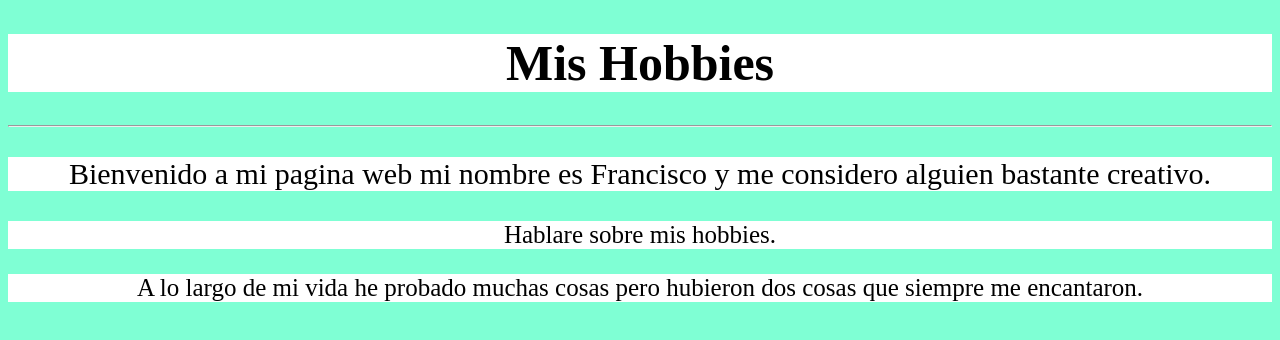
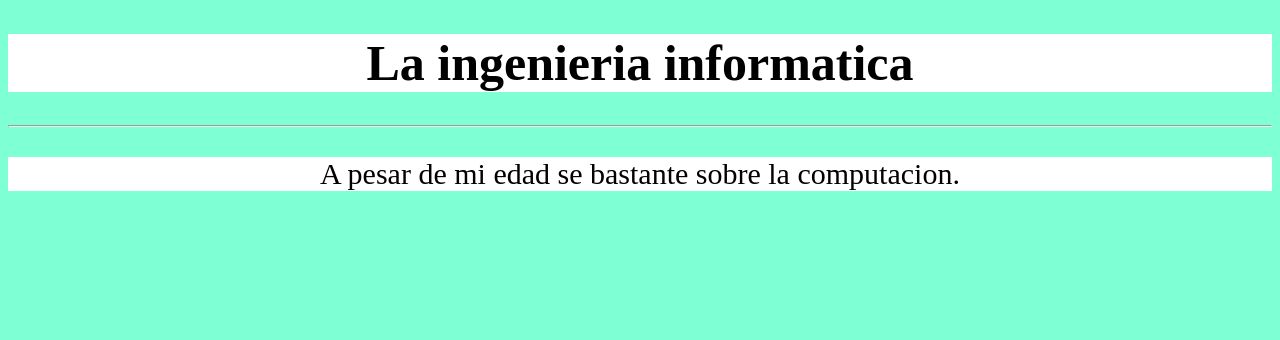
Before and after one commit to FranciscoMS-lang/Mis-hobbiesFMS, a plain HTML site: page La-Ingenieria-Informatica.html in a window 1280 px wide. Drawn offline with Linux system fonts and the light colour scheme.

Commit message:
Update La-Ingenieria-Informatica.html

```diff
--- a/La-Ingenieria-Informatica.html
+++ b/La-Ingenieria-Informatica.html
@@ -2,14 +2,12 @@
 	<html lang="es-ES">
 		<head>
 			<meta charset="utf-8">
-			<title>Sobre Mi</title>
+			<title>La ingenieria informatica</title>
 		</head>
 		<body style="background-color:aquamarine">
 			<center>
-				<h1 style="background-color:white; font-size:50px">Mis Hobbies</h1>
+				<h1 style="background-color:white; font-size:50px">La ingenieria informatica</h1>
 			</center>
 			<hr>
 			<center>
-			<p style="font-size:30px; background-color:white">Bienvenido a mi pagina web mi nombre es Francisco y me considero alguien bastante creativo.</p>
-			<p style="font-size:25px; background-color:white">Hablare sobre mis hobbies.</p>
-    			<p style="font-size:25px; background-color:white">A lo largo de mi vida he probado muchas cosas pero hubieron dos cosas que siempre me encantaron.</p>
+			<p style="font-size:30px; background-color:white">A pesar de mi edad se bastante sobre la computacion.</p>
```
